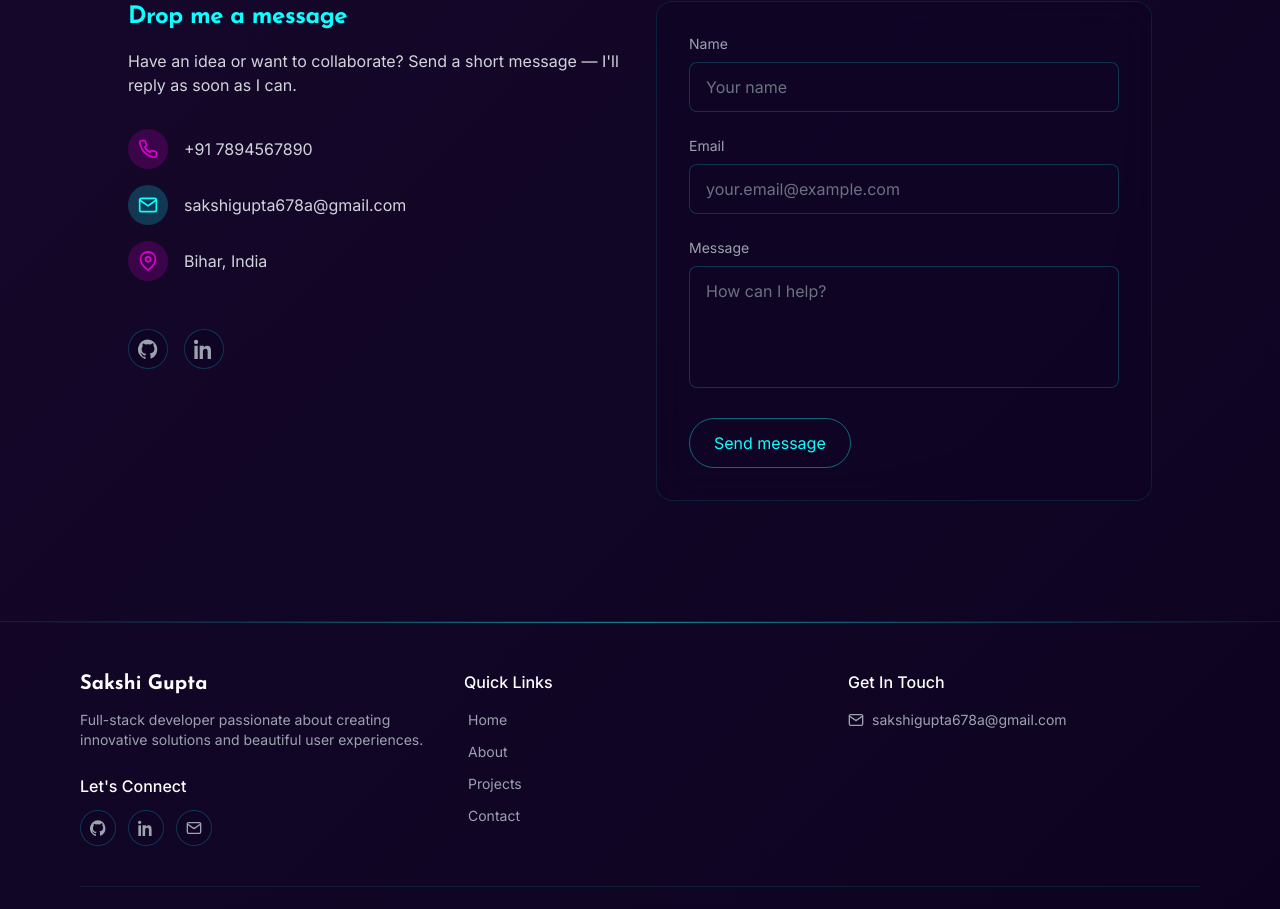
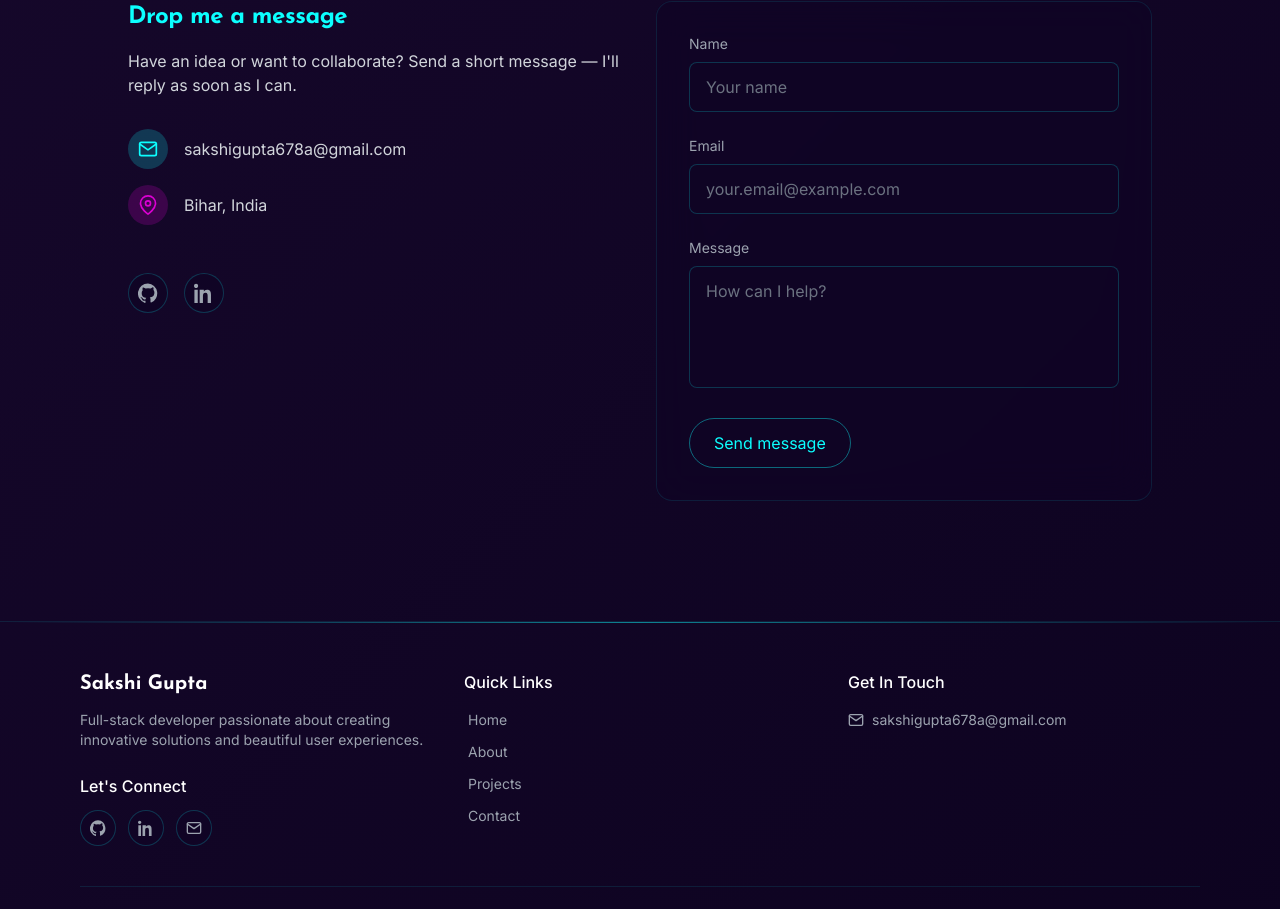
Before and after one commit to sakshigupta67/Portfolio, a Next.js app: page / in a window 1280 px wide. Shown: the part 5195-6104 px from the top of the page. Built offline with nearby package versions, Linux system fonts and the light colour scheme.

Commit message:
Update Contact.jsx

```diff
--- a/app/sections/Contact.jsx
+++ b/app/sections/Contact.jsx
@@ -4,7 +4,7 @@ import { useState } from "react";
 import { motion, useReducedMotion } from "framer-motion";
 import { fadeIn } from "../components/anim";
 import { YOUR_EMAIL, SOCIALS } from "../data/profile";
-import { IconMail, IconPhone, IconMapPin, IconGithub, IconLinkedin } from "../components/Icons";
+import { IconMail, IconMapPin, IconGithub, IconLinkedin } from "../components/Icons";
 
 export default function Contact() {
   const [form, setForm] = useState({ name: "", email: "", message: "" });
@@ -43,16 +43,6 @@ export default function Contact() {
               </div>
 
               <div className="space-y-3 sm:space-y-4">
-                <a
-                  href={`tel:+917894567890`}
-                  className="flex items-center gap-3 sm:gap-4 text-sm sm:text-base text-gray-300 hover:text-primary-cyan transition-colors"
-                >
-                  <div className="w-8 h-8 sm:w-10 sm:h-10 rounded-full bg-primary-magenta/20 flex items-center justify-center">
-                    <IconPhone className="w-4 h-4 sm:w-5 sm:h-5 text-primary-magenta" />
-                  </div>
-                  <span>+91 7894567890</span>
-                </a>
-
                 <a
                   href={`mailto:${YOUR_EMAIL}`}
                   className="flex items-center gap-3 sm:gap-4 text-sm sm:text-base text-gray-300 hover:text-primary-cyan transition-colors"
```
